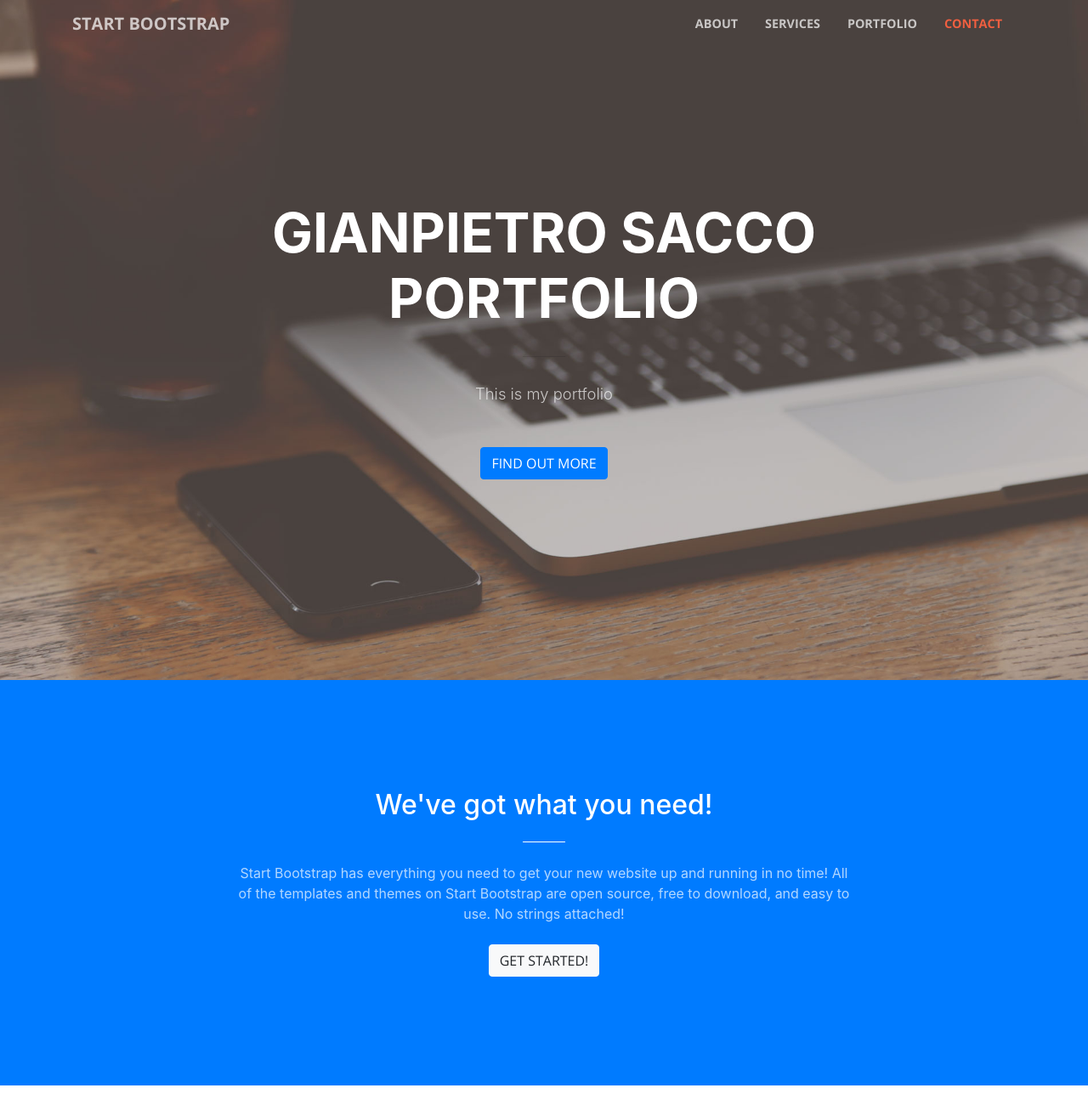
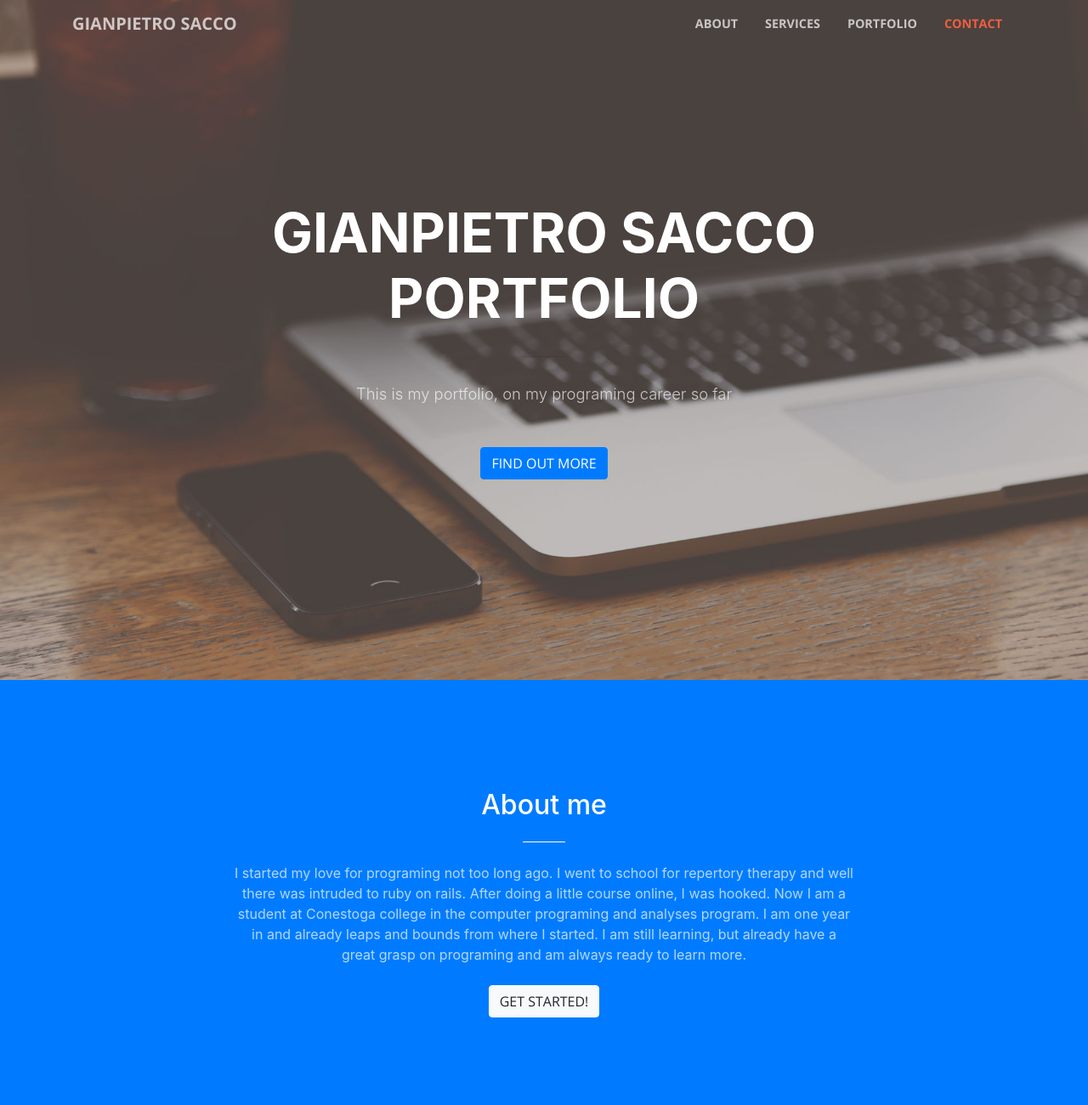
Before and after one commit to GpSacco/GpSacco.github.io, a website with bundled scripts: page index.html in a window 1280 px wide. Shown: the top 1300 px of the page at 85% size. Built offline with nearby package versions, Linux system fonts and the light colour scheme.

Commit message:
Add files via upload

```diff
--- a/index.html
+++ b/index.html
@@ -31,7 +31,7 @@
     <!-- Navigation -->
     <nav class="navbar navbar-expand-lg navbar-light fixed-top" id="mainNav">
       <div class="container">
-        <a class="navbar-brand js-scroll-trigger" href="#page-top">Start Bootstrap</a>
+        <a class="navbar-brand js-scroll-trigger" href="#page-top">Gianpietro Sacco</a>
         <button class="navbar-toggler navbar-toggler-right" type="button" data-toggle="collapse" data-target="#navbarResponsive" aria-controls="navbarResponsive" aria-expanded="false" aria-label="Toggle navigation">
           <span class="navbar-toggler-icon"></span>
         </button>
@@ -64,7 +64,7 @@
             <hr>
           </div>
           <div class="col-lg-8 mx-auto">
-            <p class="text-faded mb-5">This is my portfolio </p>
+            <p class="text-faded mb-5">This is my portfolio, on my programing career so far</p>
             <a class="btn btn-primary btn-xl js-scroll-trigger" href="#about">Find Out More</a>
           </div>
         </div>
@@ -75,9 +75,9 @@
       <div class="container">
         <div class="row">
           <div class="col-lg-8 mx-auto text-center">
-            <h2 class="section-heading text-white">We've got what you need!</h2>
+            <h2 class="section-heading text-white">About me</h2>
             <hr class="light my-4">
-            <p class="text-faded mb-4">Start Bootstrap has everything you need to get your new website up and running in no time! All of the templates and themes on Start Bootstrap are open source, free to download, and easy to use. No strings attached!</p>
+            <p class="text-faded mb-4">I started my love for programing not too long ago. I went to school for repertory therapy and well there was intruded to ruby on rails. After doing a little course online, I was hooked. Now I am a student at Conestoga college in the computer programing and analyses program. I am one year in and already leaps and bounds from where I started. I am still learning, but already have a great grasp on programing and am always ready to learn more.</p>
             <a class="btn btn-light btn-xl js-scroll-trigger" href="#services">Get Started!</a>
           </div>
         </div>
```
